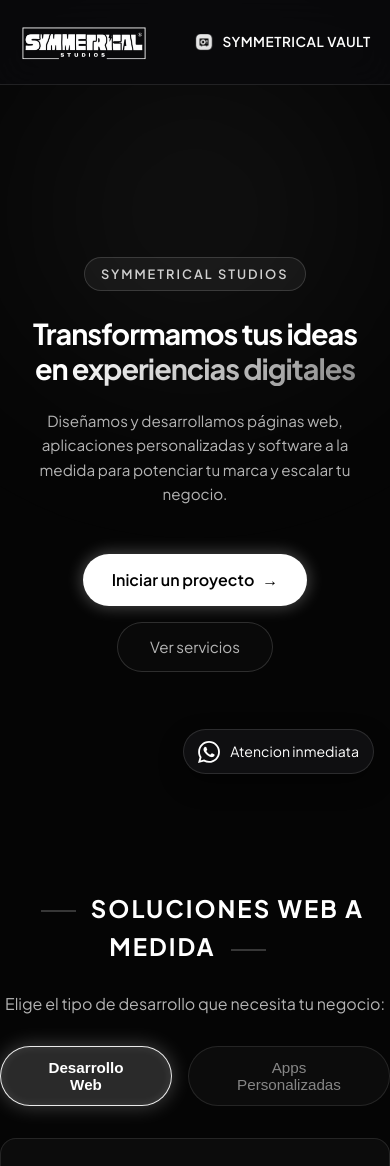
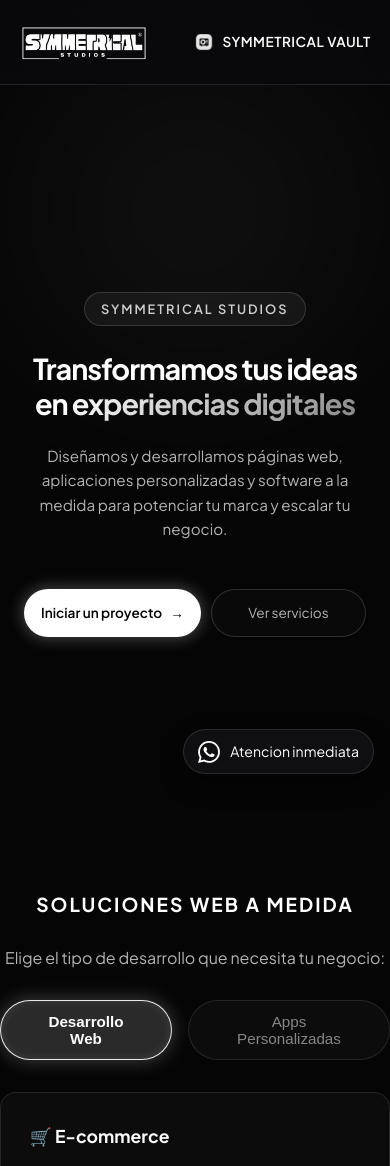
Before and after one commit to JuanCsv024/SymmetricalStudios, a website built with Vite: page index.html in a window 390 px wide. Shown: the top 1166 px of the page. Built offline with nearby package versions, Linux system fonts and the light colour scheme.

Commit message:
ajustes centrados

```diff
--- a/Style.css
+++ b/Style.css
@@ -1264,3 +1264,40 @@ body {
     right: 16px;
   }
 }
+@media (max-width: 768px) {
+  .hero-buttons {
+    display: flex !important;
+    flex-direction: row !important; /* Mantiene la fila horizontal */
+    justify-content: center;
+    align-items: center;
+    gap: 10px;                     /* Espaciado uniforme */
+    width: 100%;
+  }
+
+  .btn-hero-capsule {
+    flex: 1;                       /* Fuerza a ambos botones a compartir el mismo ancho */
+    display: inline-flex;
+    justify-content: center;
+    align-items: center;
+    padding: 12px 16px !important;  /* Relleno identico para igualar la altura */
+    font-size: 0.85rem !important;  /* Ajusta el texto para que no rompa la fila */
+    border-radius: 9999px !important;
+    white-space: nowrap;
+    text-align: center;
+  }
+}
+/* 🔷 Corrección de alineación del título en celulares */
+@media (max-width: 768px) {
+  h2.separador {
+    font-size: 1.2rem !important;  /* Reducimos un pelito el texto para que quepa bien */
+    text-align: center !important;  /* Aseguramos centrado total */
+    padding: 0 10px !important;
+    display: block !important;
+  }
+
+  /* Ocultamos las rayitas decorativas laterales solo en celular para que no descuadren el texto */
+  h2.separador::before,
+  h2.separador::after {
+    display: none !important;
+  }
+}
--- a/index.html
+++ b/index.html
@@ -60,14 +60,16 @@
       <span class="badge reveal delay-1">Symmetrical Studios</span>
       <h1 class="reveal delay-1">Transformamos tus ideas en <span>experiencias digitales</span></h1>
       <p class="reveal delay-2">Diseñamos y desarrollamos páginas web, aplicaciones personalizadas y software a la medida para potenciar tu marca y escalar tu negocio.</p>
+
+      <!-- 🔷 Botones del Hero corregidos y alineados para celular -->
       <div class="hero-buttons reveal delay-3">
-   <a href="#contacto" class="btn-primary pulse-btn">
-  Iniciar un proyecto <span class="btn-arrow">→</span>
-</a>
-  <a href="#servicios" class="btn-glow-secondary">
-    <span>Ver servicios</span>
-  </a>
-</div>
+        <a href="#contacto" class="btn-hero-capsule btn-primary pulse-btn">
+          Iniciar un proyecto <span class="btn-arrow">→</span>
+        </a>
+        <a href="#servicios" class="btn-hero-capsule btn-secondary btn-glow-secondary">
+          Ver servicios
+        </a>
+      </div>
     </div>
   </section>
 
@@ -136,7 +138,6 @@
     </div>
   </div>
 
-</section> <!-- 👈 Asegúrate de que este section se cierre antes de que empiece Vault -->
 </section>
 
   <!-- 🔷 SECCIÓN SYMMETRICAL VAULT -->
@@ -195,7 +196,7 @@
         <input type="text" name="nombre" placeholder="Tu nombre" required />
         <input type="email" name="email" placeholder="Tu correo" required />
         <textarea name="mensaje" placeholder="Cuéntanos tu idea..." rows="4" required></textarea>
-    <button type="submit" class="btn-submit pulse-btn">Enviar mensaje</button>
+        <button type="submit" class="btn-submit pulse-btn">Enviar mensaje</button>
       </form>
     </div>
   </section>
@@ -218,7 +219,7 @@
     </div>
   </a>
 
-  <!-- 🔷 MODAL CHECKOUT SYMMETRICAL VAULT (AL FINAL DE TODO) -->
+  <!-- 🔷 MODAL CHECKOUT SYMMETRICAL VAULT -->
   <div id="vault-modal" class="modal-overlay">
     <div class="modal-content glass-modal">
       <button type="button" class="modal-close" id="close-vault-modal">&times;</button>
```
Also changed, not shown: 1 other file.
